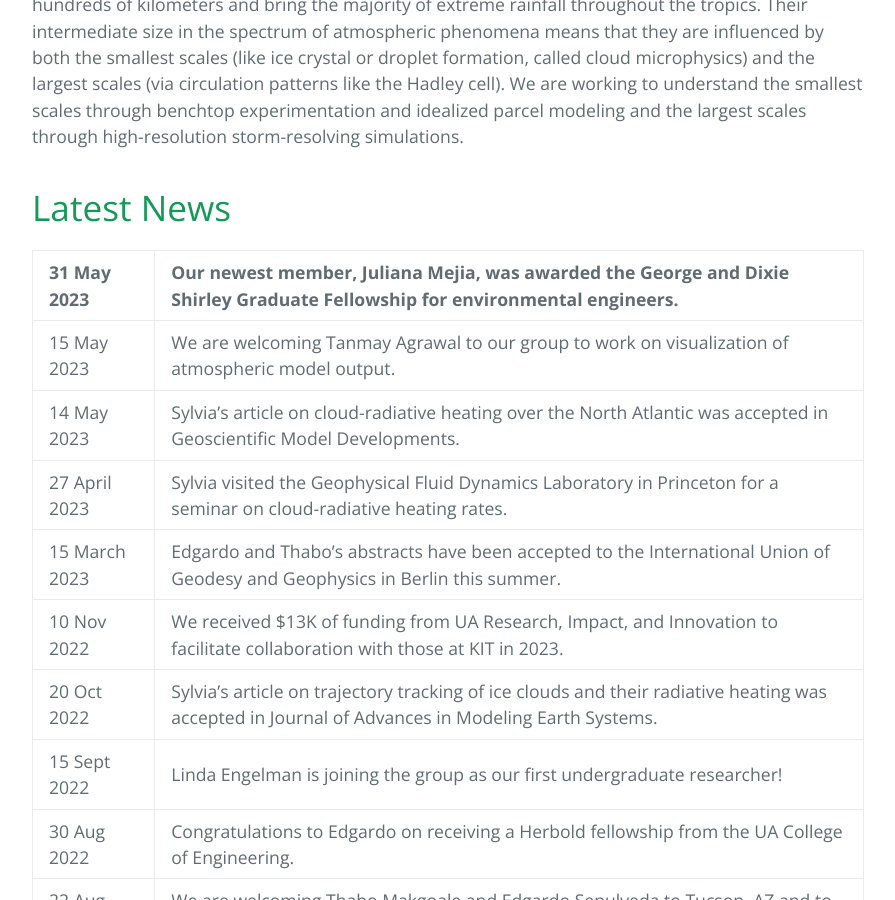
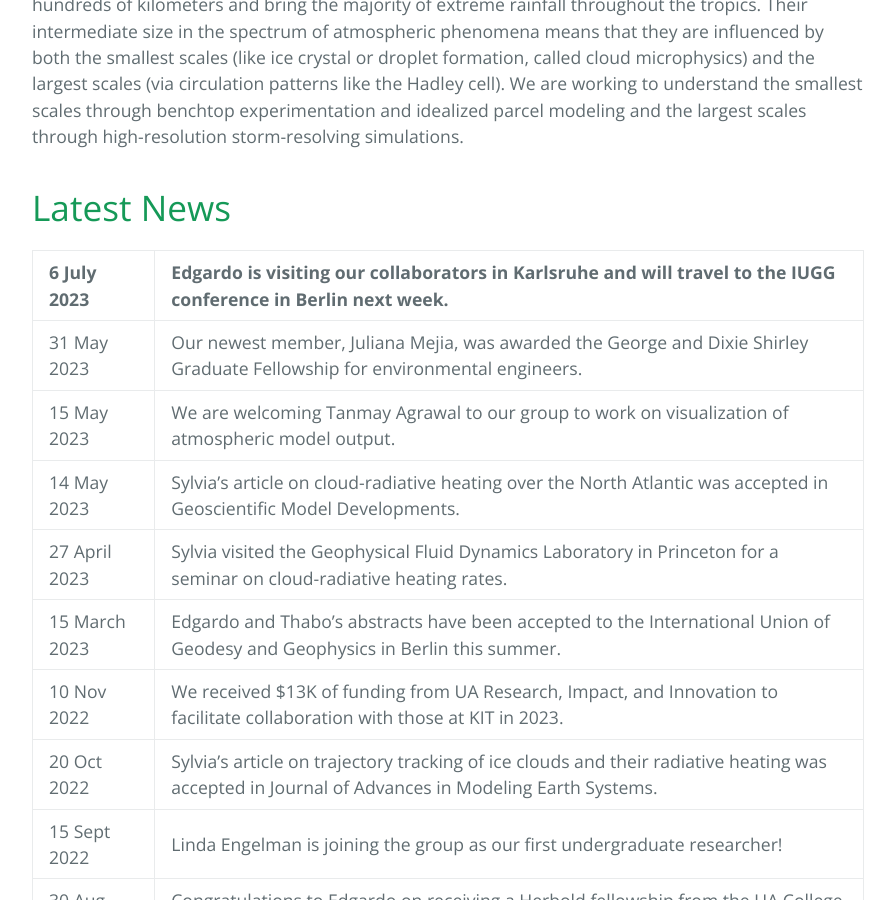
Before and after one commit to sylviasullivan/sylviasullivan.github.io, a Jekyll site: the page built from index.md, in a window 1280 px wide and 900 px high, scrolled down 868 px. Shown: the whole window, without its empty margins (192-1087 px from the left). Built offline with Jekyll 4.4.1, drawn with Linux system fonts in a browser that asks for light colours.

Commit message:
Update index.md

```diff
--- a/index.md
+++ b/index.md
@@ -11,8 +11,9 @@ We are broadly interested in scale interactions in the atmosphere and how best t
 
 # Latest News
 
+| 6 July 2023 | Edgardo is visiting our collaborators in Karlsruhe and will travel to the IUGG conference in Berlin next week.
+|:--|:--|
 | 31 May 2023 | Our newest member, Juliana Mejia, was awarded the George and Dixie Shirley Graduate Fellowship for environmental engineers. |
-|:--|:--|
 | 15 May 2023 | We are welcoming Tanmay Agrawal to our group to work on visualization of atmospheric model output. |
 | 14 May 2023 | Sylvia's article on cloud-radiative heating over the North Atlantic was accepted in Geoscientific Model Developments.
 | 27 April 2023 | Sylvia visited the Geophysical Fluid Dynamics Laboratory in Princeton for a seminar on cloud-radiative heating rates. |
```
